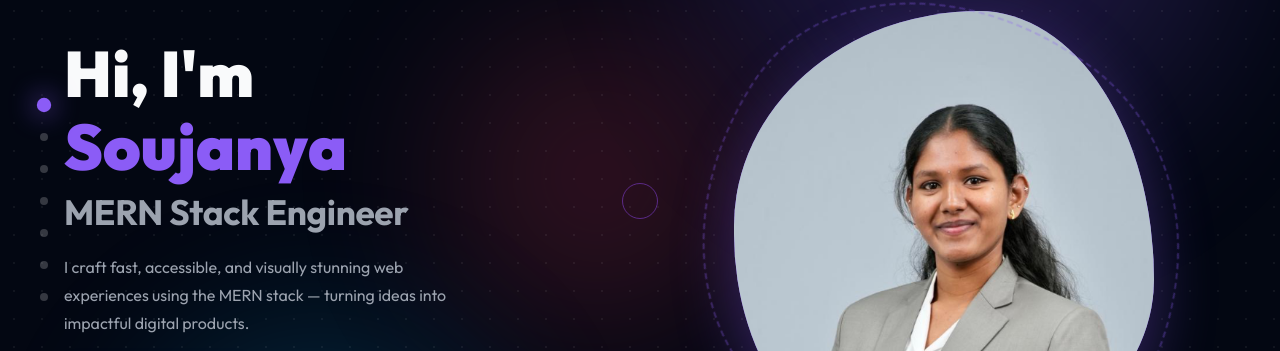
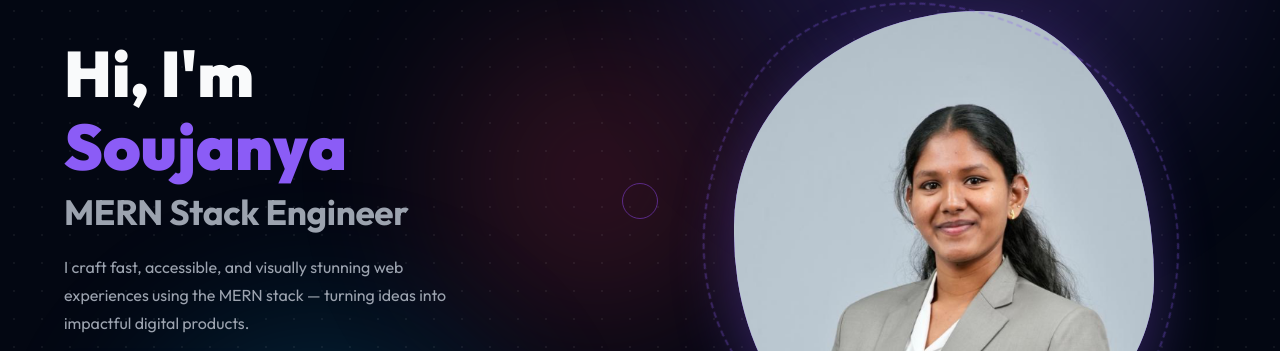
Before and after one commit to soujanya-7/Soujanya-Portfolio, a React (Vite) app: page / in a window 1280 px wide. Shown: the part 199-550 px from the top of the page. Built offline with nearby package versions, Linux system fonts and the light colour scheme.

Commit message:
style: Remove section progress indicator side dots

```diff
--- a/src/App.jsx
+++ b/src/App.jsx
@@ -894,19 +894,6 @@ function App() {
       <div className="scroll-progress-bar" style={{ width: `${scrollProgress}%` }} />
       <canvas ref={canvasRef} className="global-particles-canvas" />
 
-      {/* Section Progress Indicator */}
-      <div className="section-progress">
-        {['home', 'services', 'skills', 'projects', 'experience', 'achievements', 'contact'].map((item) => (
-          <div
-            key={item}
-            className={`progress-dot ${activeSection === item || (item === 'experience' && activeSection === 'certifications') ? 'active' : ''}`}
-            onClick={() => handleNavClick(item)}
-          >
-            <span className="progress-label">{item}</span>
-          </div>
-        ))}
-      </div>
-
       <nav className={`navbar ${scrolled ? 'scrolled' : ''}`} id="navbar">
         <div className="nav-logo" onClick={() => handleNavClick('home')}>
           <div className="text-logo">
```
